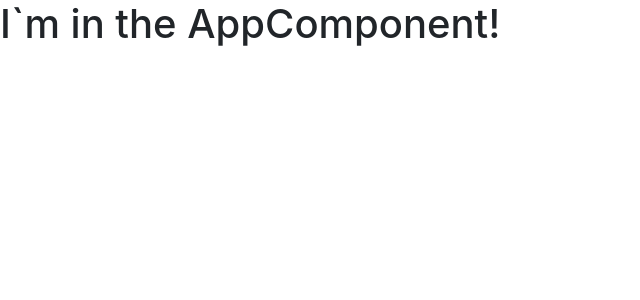
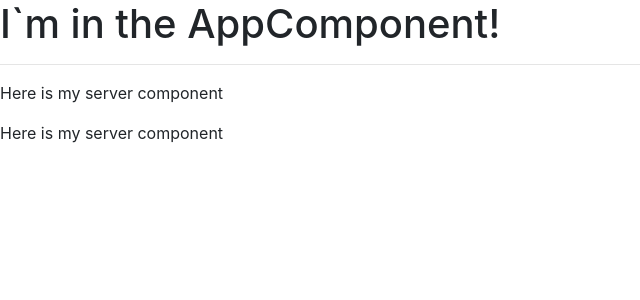
Before and after one commit to muhammadyousuf/First-Angular-App, an Angular app: page / in a window 1280 px wide. Shown: the top 300 px of the page, without its empty margins (0-640 px from the left). Built offline with nearby package versions, Linux system fonts and the light colour scheme.

Commit message:
create component using command

```diff
--- a/src/app/app.component.html
+++ b/src/app/app.component.html
@@ -1 +1,3 @@
 <h1>I`m in the AppComponent!</h1>
+<hr />
+<app-servers></app-servers>
--- a/src/app/app.module.ts
+++ b/src/app/app.module.ts
@@ -2,9 +2,10 @@
 import { NgModule } from "@angular/core";
 import { AppComponent } from "./app.component";
 import { ServerComponent } from './server/server.component';
+import { ServersComponent } from './servers/servers.component';
 
 @NgModule({
-  declarations: [AppComponent, ServerComponent],
+  declarations: [AppComponent, ServerComponent, ServersComponent],
   imports: [BrowserModule],
   providers: [],
   bootstrap: [AppComponent],
--- /dev/null
+++ b/src/app/servers/servers.component.html
@@ -0,0 +1,2 @@
+<app-server></app-server>
+<app-server></app-server>
--- /dev/null
+++ b/src/app/servers/servers.component.ts
@@ -0,0 +1,15 @@
+import { Component, OnInit } from '@angular/core';
+
+@Component({
+  selector: 'app-servers',
+  templateUrl: './servers.component.html',
+  styleUrls: ['./servers.component.css']
+})
+export class ServersComponent implements OnInit {
+
+  constructor() { }
+
+  ngOnInit() {
+  }
+
+}
```
Also changed, not shown: src/app/servers/servers.component.css (added), 1 other file (tests, documents, lock files or other folders).
